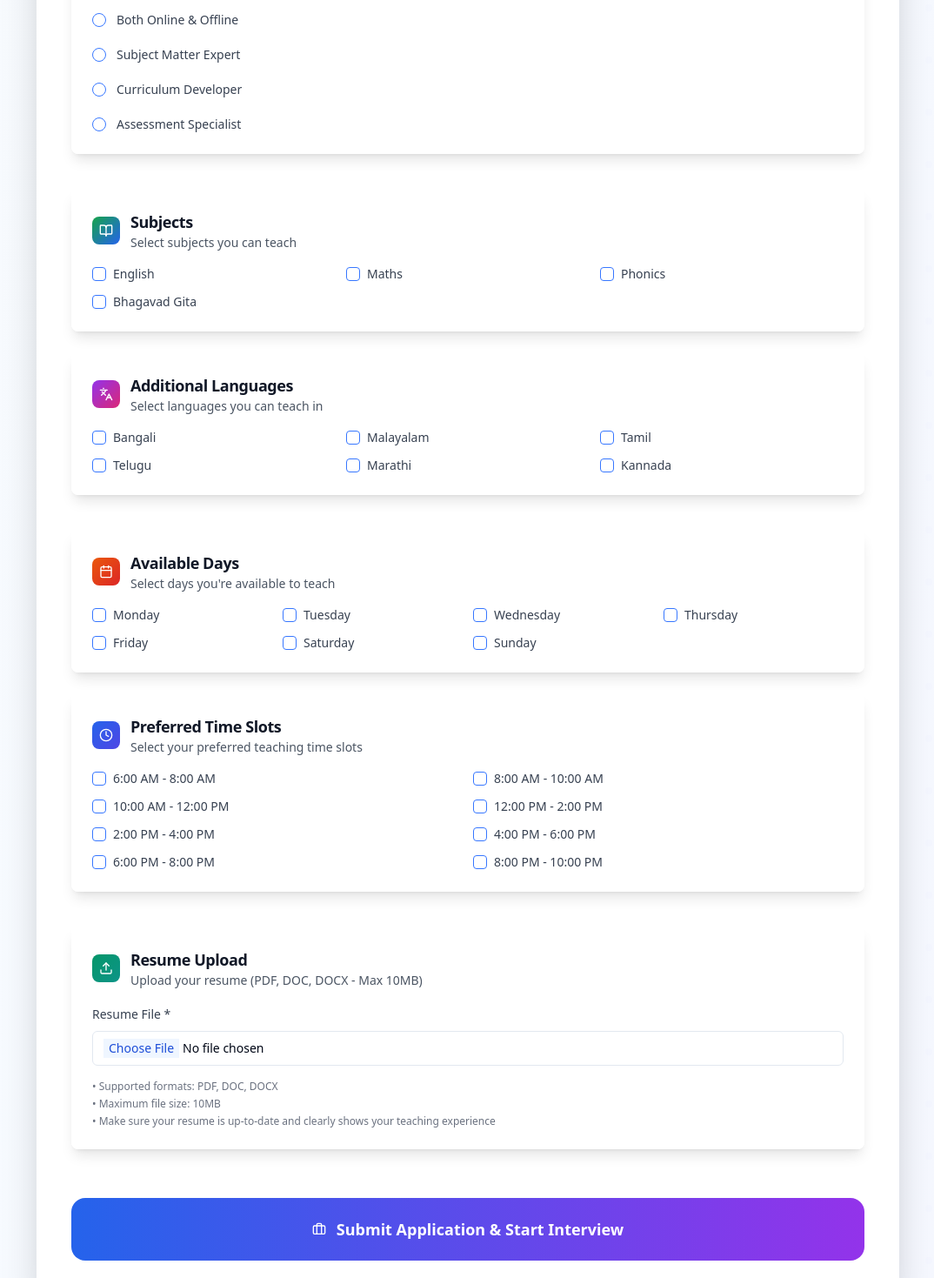
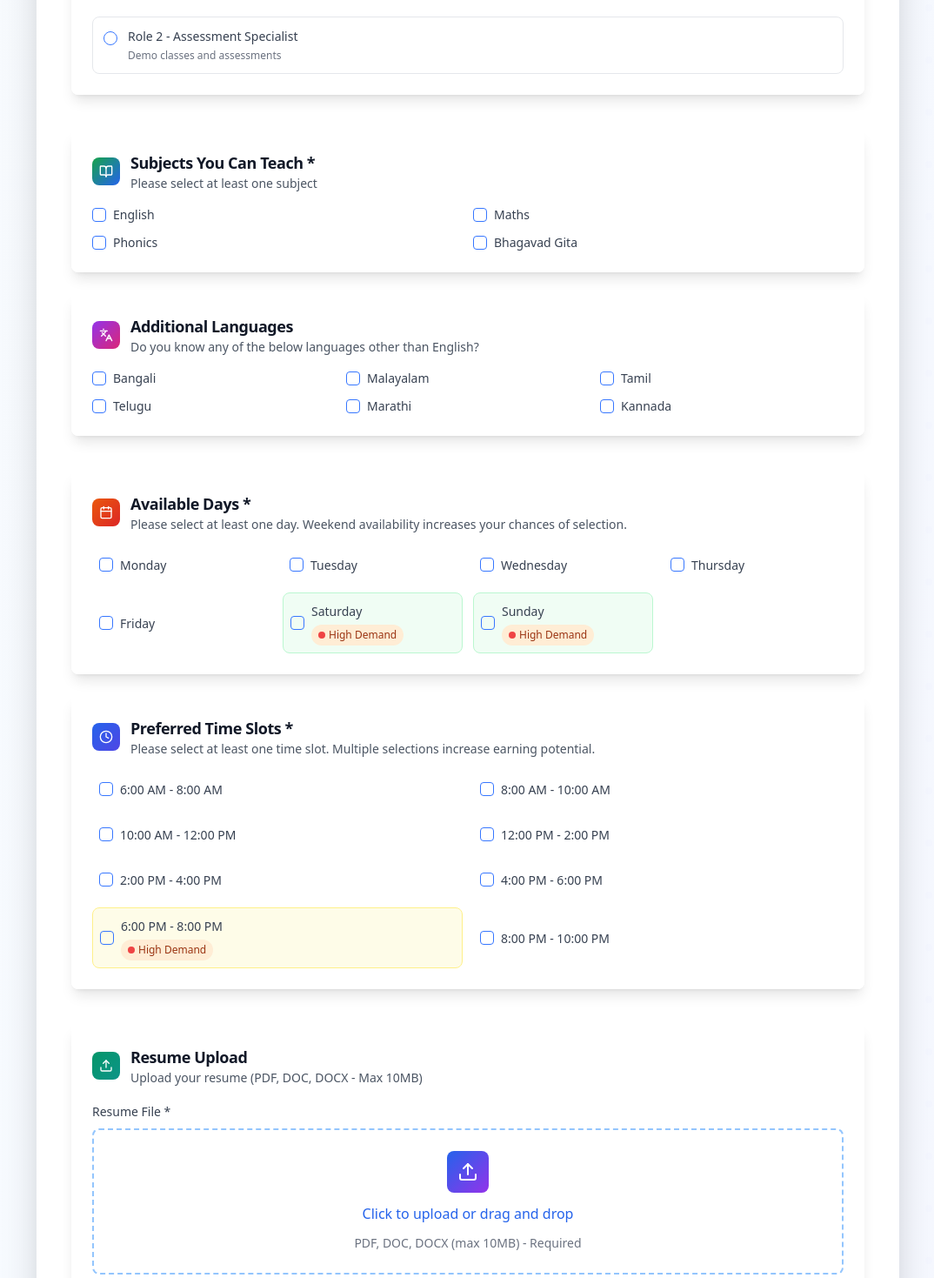
Before and after one commit to mohammedaslam-v/Ai-hiring-frontend, a React (Vite) app: page /candidate/application in a window 1280 px wide. Shown: the part 1941-3410 px from the top of the page at 87% size, without its empty margins (102-1176 px from the left). Built offline with nearby package versions, Linux system fonts and the light colour scheme; no server answers.

Commit message:
second commit

```diff
--- a/src/components/candidate/AvailabilitySection.tsx
+++ b/src/components/candidate/AvailabilitySection.tsx
@@ -21,16 +21,25 @@ const AvailabilitySection = ({
   dayError,
   timeSlotError
 }: AvailabilitySectionProps) => {
-  const days = ["Monday", "Tuesday", "Wednesday", "Thursday", "Friday", "Saturday", "Sunday"];
+  const days = [
+    { name: "Monday", highDemand: false },
+    { name: "Tuesday", highDemand: false },
+    { name: "Wednesday", highDemand: false },
+    { name: "Thursday", highDemand: false },
+    { name: "Friday", highDemand: false },
+    { name: "Saturday", highDemand: true },
+    { name: "Sunday", highDemand: true }
+  ];
+
   const timeSlots = [
-    "6:00 AM - 8:00 AM",
-    "8:00 AM - 10:00 AM",
-    "10:00 AM - 12:00 PM",
-    "12:00 PM - 2:00 PM",
-    "2:00 PM - 4:00 PM",
-    "4:00 PM - 6:00 PM",
-    "6:00 PM - 8:00 PM",
-    "8:00 PM - 10:00 PM"
+    { name: "6:00 AM - 8:00 AM", highDemand: false },
+    { name: "8:00 AM - 10:00 AM", highDemand: false },
+    { name: "10:00 AM - 12:00 PM", highDemand: false },
+    { name: "12:00 PM - 2:00 PM", highDemand: false },
+    { name: "2:00 PM - 4:00 PM", highDemand: false },
+    { name: "4:00 PM - 6:00 PM", highDemand: false },
+    { name: "6:00 PM - 8:00 PM", highDemand: true },
+    { name: "8:00 PM - 10:00 PM", highDemand: false }
   ];
 
   return (
@@ -43,9 +52,9 @@ const AvailabilitySection = ({
               <Calendar className="h-4 w-4 text-white" />
             </div>
             <div>
-              <CardTitle className="text-lg text-gray-900 dark:text-white">Available Days</CardTitle>
+              <CardTitle className="text-lg text-gray-900 dark:text-white">Available Days *</CardTitle>
               <CardDescription className="text-sm text-gray-600 dark:text-gray-400">
-                Select days you're available to teach
+                Please select at least one day. Weekend availability increases your chances of selection.
               </CardDescription>
             </div>
           </div>
@@ -53,15 +62,25 @@ const AvailabilitySection = ({
         <CardContent>
           <div className="grid grid-cols-2 md:grid-cols-4 gap-3">
             {days.map((day) => (
-              <div key={day} className="flex items-center space-x-2">
+              <div key={day.name} className={`flex items-center space-x-2 p-2 rounded-lg ${day.highDemand ? 'bg-green-50 border border-green-200' : ''}`}>
                 <Checkbox
-                  id={day}
-                  checked={selectedDays.includes(day)}
-                  onCheckedChange={(checked) => onDayChange(day, checked as boolean)}
+                  id={day.name}
+                  checked={selectedDays.includes(day.name)}
+                  onCheckedChange={(checked) => onDayChange(day.name, checked as boolean)}
                 />
-                <Label htmlFor={day} className="text-sm font-medium text-gray-700 dark:text-gray-300 cursor-pointer">
-                  {day}
-                </Label>
+                <div className="flex-1">
+                  <Label htmlFor={day.name} className="text-sm font-medium text-gray-700 dark:text-gray-300 cursor-pointer">
+                    {day.name}
+                  </Label>
+                  {day.highDemand && (
+                    <div className="flex items-center gap-1 mt-1">
+                      <span className="inline-flex items-center px-2 py-1 rounded-full text-xs font-medium bg-orange-100 text-orange-800">
+                        <span className="w-2 h-2 bg-red-500 rounded-full mr-1"></span>
+                        High Demand
+                      </span>
+                    </div>
+                  )}
+                </div>
               </div>
             ))}
           </div>
@@ -80,9 +99,9 @@ const AvailabilitySection = ({
               <Clock className="h-4 w-4 text-white" />
             </div>
             <div>
-              <CardTitle className="text-lg text-gray-900 dark:text-white">Preferred Time Slots</CardTitle>
+              <CardTitle className="text-lg text-gray-900 dark:text-white">Preferred Time Slots *</CardTitle>
               <CardDescription className="text-sm text-gray-600 dark:text-gray-400">
-                Select your preferred teaching time slots
+                Please select at least one time slot. Multiple selections increase earning potential.
               </CardDescription>
             </div>
           </div>
@@ -90,15 +109,25 @@ const AvailabilitySection = ({
         <CardContent>
           <div className="grid grid-cols-1 md:grid-cols-2 gap-3">
             {timeSlots.map((slot) => (
-              <div key={slot} className="flex items-center space-x-2">
+              <div key={slot.name} className={`flex items-center space-x-2 p-2 rounded-lg ${slot.highDemand ? 'bg-yellow-50 border border-yellow-200' : ''}`}>
                 <Checkbox
-                  id={slot}
-                  checked={selectedTimeSlots.includes(slot)}
-                  onCheckedChange={(checked) => onTimeSlotChange(slot, checked as boolean)}
+                  id={slot.name}
+                  checked={selectedTimeSlots.includes(slot.name)}
+                  onCheckedChange={(checked) => onTimeSlotChange(slot.name, checked as boolean)}
                 />
-                <Label htmlFor={slot} className="text-sm font-medium text-gray-700 dark:text-gray-300 cursor-pointer">
-                  {slot}
-                </Label>
+                <div className="flex-1">
+                  <Label htmlFor={slot.name} className="text-sm font-medium text-gray-700 dark:text-gray-300 cursor-pointer">
+                    {slot.name}
+                  </Label>
+                  {slot.highDemand && (
+                    <div className="flex items-center gap-1 mt-1">
+                      <span className="inline-flex items-center px-2 py-1 rounded-full text-xs font-medium bg-orange-100 text-orange-800">
+                        <span className="w-2 h-2 bg-red-500 rounded-full mr-1"></span>
+                        High Demand
+                      </span>
+                    </div>
+                  )}
+                </div>
               </div>
             ))}
           </div>
--- a/src/components/candidate/PositionSection.tsx
+++ b/src/components/candidate/PositionSection.tsx
@@ -12,12 +12,16 @@ interface PositionSectionProps {
 
 const PositionSection = ({ selectedPosition, onPositionChange, error }: PositionSectionProps) => {
   const positions = [
-    "Online Teacher",
-    "Offline Teacher",
-    "Both Online & Offline",
-    "Subject Matter Expert",
-    "Curriculum Developer",
-    "Assessment Specialist"
+    {
+      id: "Role 1 - Educator",
+      title: "Role 1 - Educator",
+      description: "Regular teaching sessions"
+    },
+    {
+      id: "Role 2 - Assessment Specialist",
+      title: "Role 2 - Assessment Specialist",
+      description: "Demo classes and assessments"
+    }
   ];
 
   return (
@@ -28,7 +32,7 @@ const PositionSection = ({ selectedPosition, onPositionChange, error }: Position
             <Briefcase className="h-4 w-4 text-white" />
           </div>
           <div>
-            <CardTitle className="text-lg text-gray-900 dark:text-white">Position</CardTitle>
+            <CardTitle className="text-lg text-gray-900 dark:text-white">Position *</CardTitle>
             <CardDescription className="text-sm text-gray-600 dark:text-gray-400">
               Select the position you're applying for
             </CardDescription>
@@ -39,11 +43,16 @@ const PositionSection = ({ selectedPosition, onPositionChange, error }: Position
         <div className="space-y-4">
           <RadioGroup value={selectedPosition} onValueChange={onPositionChange} className="space-y-3">
             {positions.map((position) => (
-              <div key={position} className="flex items-center space-x-3">
-                <RadioGroupItem value={position} id={position} />
-                <Label htmlFor={position} className="text-sm font-medium text-gray-700 dark:text-gray-300 cursor-pointer">
-                  {position}
-                </Label>
+              <div key={position.id} className="flex items-start space-x-3 p-3 border border-gray-200 dark:border-gray-700 rounded-lg hover:bg-gray-50 dark:hover:bg-gray-700/50 transition-colors">
+                <RadioGroupItem value={position.id} id={position.id} className="mt-1" />
+                <div className="flex-1">
+                  <Label htmlFor={position.id} className="text-sm font-medium text-gray-700 dark:text-gray-300 cursor-pointer block">
+                    {position.title}
+                  </Label>
+                  <p className="text-xs text-gray-500 dark:text-gray-400 mt-1">
+                    {position.description}
+                  </p>
+                </div>
               </div>
             ))}
           </RadioGroup>
--- a/src/components/candidate/ResumeSection.tsx
+++ b/src/components/candidate/ResumeSection.tsx
@@ -1,8 +1,8 @@
 
 import { Card, CardContent, CardDescription, CardHeader, CardTitle } from "@/components/ui/card";
-import { Input } from "@/components/ui/input";
 import { Label } from "@/components/ui/label";
 import { Upload, FileText } from "lucide-react";
+import { useState, useCallback } from "react";
 
 interface ResumeSectionProps {
   resume: File | null;
@@ -10,6 +10,8 @@ interface ResumeSectionProps {
 }
 
 const ResumeSection = ({ resume, onFileUpload }: ResumeSectionProps) => {
+  const [isDragOver, setIsDragOver] = useState(false);
+
   const formatFileSize = (bytes: number): string => {
     if (bytes === 0) return '0 Bytes';
     const k = 1024;
@@ -17,6 +19,35 @@ const ResumeSection = ({ resume, onFileUpload }: ResumeSectionProps) => {
     const i = Math.floor(Math.log(bytes) / Math.log(k));
     return parseFloat((bytes / Math.pow(k, i)).toFixed(2)) + ' ' + sizes[i];
   };
+
+  const handleDragOver = useCallback((e: React.DragEvent) => {
+    e.preventDefault();
+    setIsDragOver(true);
+  }, []);
+
+  const handleDragLeave = useCallback((e: React.DragEvent) => {
+    e.preventDefault();
+    setIsDragOver(false);
+  }, []);
+
+  const handleDrop = useCallback((e: React.DragEvent) => {
+    e.preventDefault();
+    setIsDragOver(false);
+
+    const files = e.dataTransfer.files;
+    if (files.length > 0) {
+      const file = files[0];
+      if (file.type === 'application/pdf' ||
+          file.type === 'application/msword' ||
+          file.type === 'application/vnd.openxmlformats-officedocument.wordprocessingml.document') {
+        // Directly call the file upload handler with the file
+        const event = {
+          target: { files: [file] }
+        } as unknown as React.ChangeEvent<HTMLInputElement>;
+        onFileUpload(event);
+      }
+    }
+  }, [onFileUpload]);
 
   return (
     <Card className="border-0 shadow-lg bg-white/95 dark:bg-gray-800/95 backdrop-blur-sm">
@@ -39,15 +70,35 @@ const ResumeSection = ({ resume, onFileUpload }: ResumeSectionProps) => {
             <Label htmlFor="resume" className="text-sm font-medium text-gray-700 dark:text-gray-300">
               Resume File *
             </Label>
-            <Input
+            <div
+              className={`border-2 border-dashed rounded-lg p-6 text-center transition-colors ${
+                isDragOver
+                  ? 'border-blue-500 bg-blue-50'
+                  : 'border-blue-300 hover:border-blue-400'
+              }`}
+              onDragOver={handleDragOver}
+              onDragLeave={handleDragLeave}
+              onDrop={handleDrop}
+            >
+              <input
                 id="resume"
                 name="resume"
                 type="file"
                 accept=".pdf,.doc,.docx"
                 onChange={onFileUpload}
-              className="cursor-pointer file:cursor-pointer file:border-0 file:bg-blue-50 file:text-blue-700 hover:file:bg-blue-100 file:dark:bg-blue-900/20 file:dark:text-blue-300"
+                className="hidden"
                 required
               />
+              <label htmlFor="resume" className="cursor-pointer">
+                <div className="flex flex-col items-center space-y-3">
+                  <div className="w-12 h-12 bg-gradient-to-br from-blue-600 to-purple-600 rounded-lg flex items-center justify-center">
+                    <Upload className="h-6 w-6 text-white" />
+                  </div>
+                  <div className="text-blue-600 font-medium">Click to upload or drag and drop</div>
+                  <div className="text-gray-500 text-sm">PDF, DOC, DOCX (max 10MB) - Required</div>
+                </div>
+              </label>
+            </div>
           </div>
 
           {resume && (
--- a/src/components/candidate/SubjectsSection.tsx
+++ b/src/components/candidate/SubjectsSection.tsx
@@ -32,15 +32,15 @@ const SubjectsSection = ({
               <BookOpen className="h-4 w-4 text-white" />
             </div>
             <div>
-              <CardTitle className="text-lg text-gray-900 dark:text-white">Subjects</CardTitle>
+              <CardTitle className="text-lg text-gray-900 dark:text-white">Subjects You Can Teach *</CardTitle>
               <CardDescription className="text-sm text-gray-600 dark:text-gray-400">
-                Select subjects you can teach
+                Please select at least one subject
               </CardDescription>
             </div>
           </div>
         </CardHeader>
         <CardContent>
-          <div className="grid grid-cols-2 md:grid-cols-3 gap-3">
+          <div className="grid grid-cols-2 gap-3">
             {subjects.map((subject) => (
               <div key={subject} className="flex items-center space-x-2">
                 <Checkbox
@@ -71,7 +71,7 @@ const SubjectsSection = ({
             <div>
               <CardTitle className="text-lg text-gray-900 dark:text-white">Additional Languages</CardTitle>
               <CardDescription className="text-sm text-gray-600 dark:text-gray-400">
-                Select languages you can teach in
+                Do you know any of the below languages other than English?
               </CardDescription>
             </div>
           </div>
--- a/src/utils/yup/initialValues.tsx
+++ b/src/utils/yup/initialValues.tsx
@@ -8,7 +8,7 @@ export const applicationInitialValues = {
     lastName: "",
     email: "",
     phone: "",
-    position: "",
+    position: "Role 1 - Educator",
     subjects: [],
     additionalLanguages: [],
     availableDays: [],
--- a/src/utils/yup/validation.tsx
+++ b/src/utils/yup/validation.tsx
@@ -34,6 +34,9 @@ export const candidateApplicationValidation = Yup.object().shape({
     subjects: Yup.array()
         .min(1, "Please select at least one subject")
         .required("Subjects are required"),
+    additionalLanguages: Yup.array()
+        .of(Yup.string())
+        .optional(),
     availableDays: Yup.array()
         .min(1, "Please select at least one available day")
         .required("Available days are required"),
```
Also changed, not shown: src/types/interface.ts (+16 -0 lines). Lines whose indentation alone changed are shown as unchanged.
